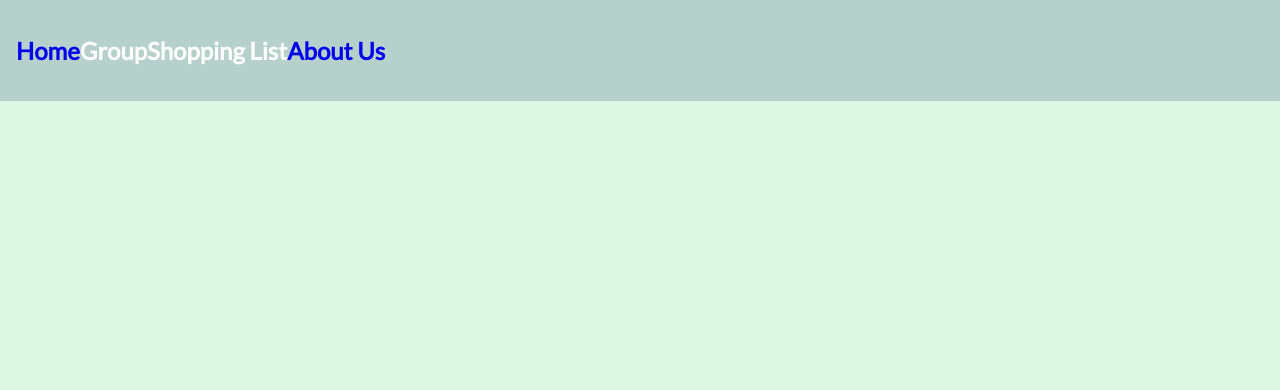
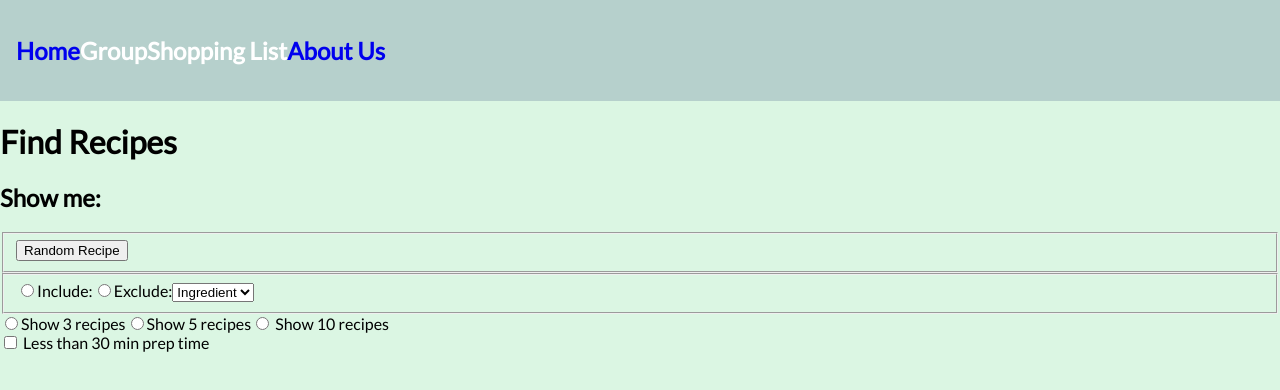
Before and after one commit to LoremakerEgg/recipe-collection-app, a Next.js app: page / in a window 1280 px wide. Shown: the top 390 px of the page. Built offline with nearby package versions, Linux system fonts and the light colour scheme.

Commit message:
Added search filter and functionality

```diff
--- /dev/null
+++ b/components/searchfilter.js
@@ -0,0 +1,79 @@
+// import styles from "./searchFilter.module.scss";
+import { useState } from "react";
+
+export default function SearchFilter() {
+  const [quickRecipe, setQuickRecipe] = useState(false);
+  const [show, setShow] = useState(0);
+  const [include, setInclude] = useState(false);
+  const [exclude, setExclude] = useState(false);
+
+  const fetchRandom = () => {
+    fetch("http://localhost:3000/api/fetchtest")
+      .then((res) => res.json())
+      .then((data) => {
+        console.log(data);
+      });
+  };
+  const handleShow3 = () => {
+    setShow(3);
+  };
+  const handleShow5 = () => {
+    setShow(5);
+  };
+  const handleShow10 = () => {
+    setShow(10);
+  };
+
+  const HandleOnCheck = () => {
+    setQuickRecipe((prev) => !prev);
+  };
+
+  return (
+    <div>
+      <h1>Find Recipes</h1>
+      <h2>Show me:</h2>
+      <div className="filterContainer">
+        <form className="searchForm">
+          <fieldset>
+            <button onClick={fetchRandom}>Random Recipe</button>
+          </fieldset>
+          <fieldset>
+            <input type="radio" id="include" name="includeExclude" />
+            <label htmlFor="include">Include:</label>
+            <input type="radio" id="exclude" name="includeExclude" />
+            <label htmlFor="exclude">Exclude:</label>
+            {/* TODO ingredient value */}
+            <select id="ingredient" name="ingredient">
+              <option>Ingredient</option>
+              <option value="chicken">Chicken</option>
+              <option value="beef">Beef</option>
+              <option value="cilantro">Cilantro</option>
+            </select>
+          </fieldset>
+        </form>
+        <form className="filterForm">
+          <input onClick={handleShow3} type="radio" id="show3" name="show" />
+          <label htmlFor="show3">Show 3 recipes</label>
+          <input onClick={handleShow5} type="radio" id="show5" name="show" />
+          <label htmlFor="show5">Show 5 recipes</label>
+          <input
+            onClick={handleShow10}
+            type="radio"
+            id="show10"
+            name="show"
+          />{" "}
+          <label htmlFor="show10">Show 10 recipes</label>
+        </form>
+        <form className="timeForm">
+          <input
+            type="checkbox"
+            id="quickRecipes"
+            name="quickRecipes"
+            onClick={HandleOnCheck}
+          />
+          <label htmlFor="quickRecipes"> Less than 30 min prep time</label>
+        </form>
+      </div>
+    </div>
+  );
+}
--- a/pages/index.js
+++ b/pages/index.js
@@ -1,3 +1,4 @@
+import SearchFilter from "@/components/searchfilter";
 import Navbar from "@/components/navbar";
 import Head from "next/head";
 
@@ -11,6 +12,7 @@ export default function Home() {
         <link rel="icon" href="/favicon.ico" />
       </Head>
       <Navbar />
+      <SearchFilter></SearchFilter>
     </>
   );
 }
```
Also changed, not shown: components/searchFilter.module.scss (added).
